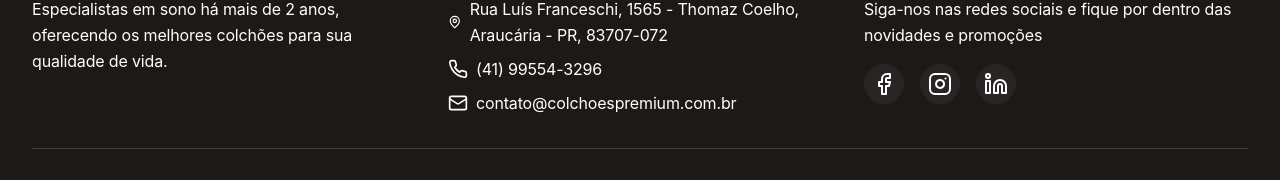
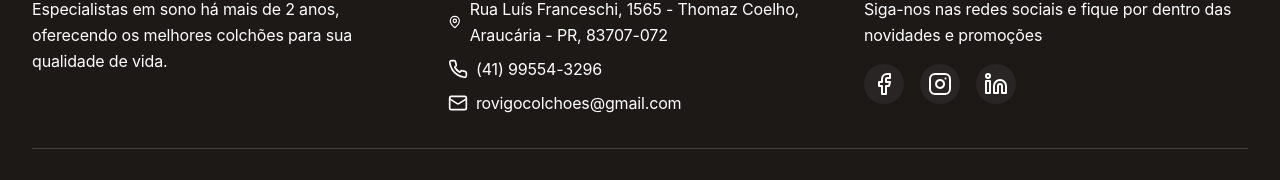
Before and after one commit to JFormigoni/Rovigo-Colchoes, a React (Vite) app: page / in a window 1280 px wide. Shown: the part 4746-4926 px from the top of the page. Built offline with nearby package versions, Linux system fonts and the light colour scheme; no server answers; the database is empty.

Commit message:
Alterado email do footer

```diff
--- a/src/components/Footer.tsx
+++ b/src/components/Footer.tsx
@@ -27,7 +27,7 @@
               </p>
               <p className="flex items-center gap-2">
                 <Mail className="w-5 h-5 text-white" aria-hidden="true" />
-                <span className="text-white">contato@colchoespremium.com.br</span>
+                <span className="text-white">rovigocolchoes@gmail.com</span>
               </p>
             </div>
           </div>
--- a/src/components/landing/LandingFooter.tsx
+++ b/src/components/landing/LandingFooter.tsx
@@ -40,7 +40,7 @@
               </p>
               <p className="flex items-center gap-2">
                 <Mail className="w-5 h-5 text-white" aria-hidden="true" />
-                <span className="text-white">contato@colchoespremium.com.br</span>
+                <span className="text-white">rovigocolchoes@gmail.com</span>
               </p>
             </div>
           </div>
```
